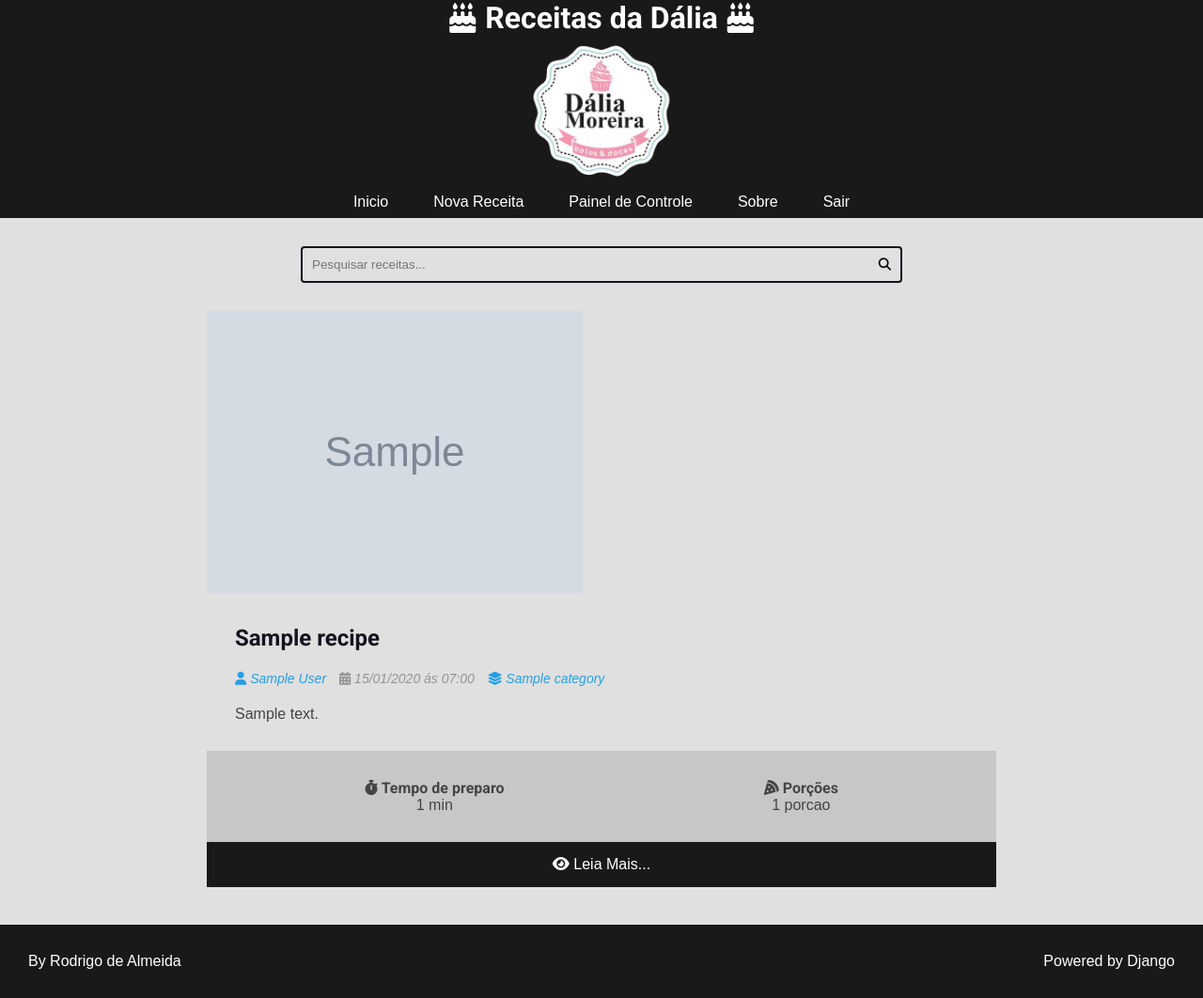
After one commit to lordrodrigoo/Receitas-confeitaria, a Django app: template recipes/templates/recipes/pages/recipe-view.html in a window 1280 px wide. The commit adds this page. Shown: the whole page at 94% size. Run offline with Django 5.2, Linux system fonts and the light colour scheme; the template is opened without the code that fills it: values that come from a table or form of the project are taken from there, others are empty; tables that the repository leaves empty hold one stand-in row (values such as "Sample post"); grey boxes marked "Sample" are stand-in pictures.

Commit message:
Ajusted layolt and configuring some methods on class Recipe

```diff
--- /dev/null
+++ b/base_static/global/css/menu.css
@@ -0,0 +1,103 @@
+/* MENU  */
+.menu-content {
+    display: flex;
+    flex-direction: row;
+    align-items: center;
+    justify-content: center;
+    gap: 1.6rem;
+}
+
+.menu-nav {
+  display: flex;
+    flex-direction: row;
+    align-items: center;
+    gap: 24px;
+}
+
+.menu-nav a {
+    font-size: 1.6rem;
+    color: var(--color-white);
+    text-decoration: none;
+    font-weight: 500;
+    padding: 0.8rem 1.2rem;
+}
+
+.menu-nav a:hover {
+    color: var(--color-primary-hover);
+    transition: color 0.3s ease;
+}
+
+.button-close-menu {
+    display: none;
+}
+
+.button-show-menu {
+    display: none;
+}
+
+/* MENU LEFT MOBILE */
+@media screen and (max-width: 600px) {
+
+    .button-show-menu {
+        display: flex;
+        display: visible;
+        position: absolute;
+        top: 10rem;
+        left: 20px;
+        background: none;
+        border: none;
+        color: var(--color-primary-hover);
+        font-size: 3rem;
+        cursor: pointer;
+    }
+
+    .button-close-menu {
+        display: flex;
+        display: visible;
+        position: absolute;
+        top: 2rem;
+        right: 2rem;
+        background: none;
+        border: none;
+        color: var(--color-primary-hover);
+        font-size: 3rem;
+        cursor: pointer;
+    }
+
+    .menu-nav {
+        flex-direction: column;
+        align-items: flex-start;
+        padding: 2rem;
+        gap: 1.6rem;
+    }
+
+    .menu-nav a:hover {
+        color: var(--color-primary-hover);
+        transition: color 0.3s ease;
+    }
+
+
+    .menu-container {
+    position: fixed;
+    top: 0;
+    left: 0;
+    width: 0;
+    max-width: 260px;
+    height: 100%;
+    background-color: rgba(0, 0, 0, 0.8);
+    backdrop-filter: blur(5px);
+    transform: translateX(-100%);
+    transition: transform 0.3s ease-in-out, width 0.3s;
+    z-index: 1000;
+    overflow-x: hidden;
+  }
+  .menu-container.menu-visible {
+      transform: translateX(0);
+      width: 260px;
+  }
+  .menu-container.menu-hidden {
+      transform: translateX(-100%);
+      width: 0;
+  }
+
+}
--- a/base_static/global/css/style.css
+++ b/base_static/global/css/style.css
@@ -86,6 +86,8 @@ a {
     background-color: var(--color-gray-9);
 }
 
+
+/* LOGO  */
 .logo-container {
   width: 20rem;
   height: 16rem;
@@ -96,116 +98,6 @@ a {
   overflow: hidden;
 }
 
-
-/* MENU  */
-.menu-content {
-    display: flex;
-    flex-direction: row;
-    align-items: center;
-    justify-content: center;
-    gap: 1.6rem;
-}
-
-.menu-nav {
-  display: flex;
-    flex-direction: row;
-    align-items: center;
-    gap: 24px;
-}
-
-.menu-nav a {
-    font-size: 1.6rem;
-    color: var(--color-white);
-    text-decoration: none;
-    font-weight: 500;
-    padding: 0.8rem 1.2rem;
-}
-
-.menu-nav a:hover {
-    color: var(--color-primary-hover);
-    transition: color 0.3s ease;
-}
-
-.button-close-menu {
-    display: none;
-}
-
-.button-show-menu {
-    display: none;
-}
-
-/* MENU LEFT MOBILE */
-@media screen and (max-width: 600px) {
-
-
-
-    .button-show-menu {
-        display: flex;
-        display: visible;
-        position: fixed;
-        top: 10rem;
-        left: 20px;
-        background: none;
-        border: none;
-        color: var(--color-primary-hover);
-        font-size: 3rem;
-        cursor: pointer;
-    }
-
-    .button-close-menu {
-        display: flex;
-        display: visible;
-        position: absolute;
-        top: 2rem;
-        right: 2rem;
-        background: none;
-        border: none;
-        color: var(--color-primary-hover);
-        font-size: 3rem;
-        cursor: pointer;
-    }
-
-    .menu-nav {
-        flex-direction: column;
-        align-items: flex-start;
-        padding: 2rem;
-        gap: 1.6rem;
-    }
-
-    .menu-nav a:hover {
-        color: var(--color-primary-hover);
-        transition: color 0.3s ease;
-    }
-
-
-    .menu-container {
-    position: fixed;
-    top: 0;
-    left: 0;
-    width: 0;
-    max-width: 260px;
-    height: 100%;
-    background-color: rgba(0, 0, 0, 0.8);
-    backdrop-filter: blur(5px);
-    transform: translateX(-100%);
-    transition: transform 0.3s ease-in-out, width 0.3s;
-    z-index: 1000;
-    overflow-x: hidden;
-  }
-  .menu-container.menu-visible {
-      transform: translateX(0);
-      width: 260px;
-  }
-  .menu-container.menu-hidden {
-      transform: translateX(-100%);
-      width: 0;
-  }
-
-}
-
-
-
-/* LOGO  */
 .main-logo-img {
   width: 100%;
   height: 100%;
@@ -237,16 +129,6 @@ a {
   margin-bottom: var(--spacing-gutter-small);
 }
 
-
-.main-content {
-  padding-top: 0;
-}
-
-.main-content-list {
-  display: grid;
-  grid-template-columns: repeat(auto-fit, minmax(340px, 1fr));
-  gap: var(--spacing-gutter-large);
-}
 
 /* SEARCH */
 .search-container {
@@ -297,6 +179,162 @@ a {
 .search-form:focus-within .search-button {
   color: var(--color-primary);
 }
+
+
+/* MAIN CONTENT */
+.main-content {
+  padding-top: 0;
+}
+
+.main-content-list {
+  display: grid;
+  grid-template-columns: repeat(auto-fit, minmax(340px, 1fr));
+  gap: var(--spacing-gutter-large);
+}
+
+/* RECIPE */
+recipe {
+  background: var(--color-white);
+  box-shadow: -5px 5px 10px rgba(0, 0, 0, 0.2);
+  transform: scale(1);
+  transition: all 300ms ease-in-out;
+  border-radius: 0.4rem;
+  overflow: hidden;
+}
+
+.recipe img {
+  max-width: 100%;
+}
+
+.recipe-list-item {
+  max-width: 64rem;
+  height: fit-content;
+}
+
+.recipe-list-item:hover {
+  transform: scale(1.02);
+  box-shadow: -8px 8px 18px rgba(0, 0, 0, 0.25);
+}
+
+.recipe-title-container {
+  padding: var(--spacing-gutter-medium);
+  padding-bottom: 2rem;
+}
+
+.recipe-title-container a {
+  text-decoration: none;
+  color: var(--color-primary-dark);
+}
+
+.recipe-author {
+  padding: 0 var(--spacing-gutter-medium);
+}
+
+.recipe-content {
+  padding: var(--spacing-gutter-medium);
+  padding-top: 2rem;
+}
+
+.recipe-author-item {
+  color: var(--color-gray-4);
+  margin-right: 1rem;
+  font-style: italic;
+  font-size: 1.4rem;
+}
+
+.recipe-author a {
+  color: var(--color-primary);
+  transition: all 300ms ease-in-out;
+  text-decoration: none;
+}
+
+.recipe-author a:hover {
+  color: var(--color-primary-dark);
+}
+
+.recipe-meta-container {
+  display: flex;
+  flex-flow: row wrap;
+  padding: var(--spacing-gutter-medium);
+  background: var(--color-gray-2);
+}
+
+.recipe-meta {
+  display: flex;
+  flex-flow: column nowrap;
+  flex-shrink: 1;
+  flex-grow: 1;
+  text-align: center;
+}
+
+.recipe-meta-title {
+  font-size: 1.6rem;
+}
+
+.recipe-footer a {
+  background: var(--color-gray-9);
+  display: block;
+  color: var(--color-white);
+  text-decoration: none;
+  text-align: center;
+  padding: 1.5rem var(--spacing-gutter-medium);
+  transition: all 300ms ease-in-out;
+}
+
+.recipe-footer a:hover {
+  filter: brightness(2);
+}
+
+.main-content-detail .recipe-list-item {
+  max-width: 84rem;
+  margin: 0 auto;
+}
+
+.main-content-detail .recipe-list-item:hover {
+  transform: scale(1);
+  box-shadow: -5px 5px 15px rgba(0, 0, 0, 0.2);
+}
+
+.preparation-steps {
+  padding: var(--spacing-gutter-medium);
+}
+
+.main-footer {
+  display: flex;
+  align-items: center;
+  justify-content: space-between;
+  background: var(--color-gray-9);
+  color: var(--color-white);
+  padding: var(--spacing-gutter-large);
+}
+
+.main-footer a {
+  color: var(--color-white);
+  text-decoration: none;
+  transition: all 300ms ease-in-out;
+}
+
+.main-footer a:hover {
+  filter: brightness(0.8);
+}
+
+.preparation-steps h1,
+.preparation-steps h2,
+.preparation-steps h3,
+.preparation-steps h4,
+.preparation-steps h5,
+.preparation-steps h6,
+.preparation-steps p,
+.preparation-steps pre {
+  margin: 2rem 0;
+}
+
+.preparation-steps ol,
+.preparation-steps ul {
+  margin: 2rem;
+  padding: 0 2rem;
+}
+
 
 /* GENERICS */
 .center {
--- a/base_templates/global/partials/head.html
+++ b/base_templates/global/partials/head.html
@@ -21,6 +21,7 @@
 
 <link rel="stylesheet" href="https://cdnjs.cloudflare.com/ajax/libs/font-awesome/6.4.2/css/all.min.css">
 <link href="https://fonts.googleapis.com/css2?family=Pacifico&display=swap" rel="stylesheet">
-
+<link rel="stylesheet" href="https://cdnjs.cloudflare.com/ajax/libs/font-awesome/6.4.0/css/all.min.css">
 
 <link rel="stylesheet" href="{% static "global/css/style.css" %}">
+<link rel="stylesheet" href="{% static "global/css/menu.css" %}">
--- /dev/null
+++ b/recipes/templates/recipes/pages/recipe-view.html
@@ -0,0 +1,9 @@
+{% extends "global/base.html" %}
+
+{% block title  %}{{recipe.title}} | {% endblock title  %}
+
+{% block content %}
+<div class="main-content main-content-detail container">
+    {% include "recipes/partials/recipe.html" %}
+</div>
+{% endblock content %}
--- a/recipes/templates/recipes/partials/recipe.html
+++ b/recipes/templates/recipes/partials/recipe.html
@@ -14,11 +14,93 @@
     </h2>
 </div>
 
-{% comment %} CATEGORY {% endcomment %}
+<div class="recipe-author">
+
+    {% if recipe.author is not None %}
+        <span class="recipe-author-item">
+            {% if recipe.author.profile %}
+                <a href="{% url 'authors:profile' recipe.author.profile.id %}">
+            {% endif %}
+
+            <i class="fas fa-user"></i>
+            {% if recipe.author.first_name %}
+                {{recipe.author.first_name}} {{recipe.author.last_name}}
+            {% else %}
+                {{recipe.author.username}}
+            {% endif %}
+
+            {% if recipe.author.profile %}
+                </a>
+            {% endif %}
+        </span>
+    {% endif %}
+
+
+    <span class="recipe-author-item">
+        <i class="fas fa-calendar-alt"></i>
+        {{recipe.created_at|date:"d/m/Y"}} ás {{recipe.created_at|date:"H:i"}}
+    </span>
 
     {% if recipe.category is not None %}
-        <span>
-            {{ recipe.category.name }}
+        <span class="recipe-author-item">
+            <a href="{% url "recipes:category" recipe.category.id %}">
+                <i class="fas fa-layer-group"></i>
+                <span>{{recipe.category.name}}</span>
+            </a>
         </span>
     {% endif %}
 </div>
+
+<div class="recipe-content">
+    <p>{{recipe.description}}</p>
+</div>
+
+<div class="recipe-meta-container">
+    <div class="recipe-meta recipe-preparation">
+        <h3 class="recipe-meta-title"><i class="fas fa-stopwatch"></i> Tempo de preparo</h3>
+        <div class="recipe-meta-text">
+            {{recipe.preparation_time}} {{recipe.preparation_time_unit}}
+        </div>
+    </div>
+    <div class="recipe-meta recipe-servings">
+        <h3 class="recipe-meta-title"><i class="fas fa-pizza-slice"></i> Porções</h3>
+        <div class="recipe-meta-text">
+            {{recipe.servings}} {{recipe.servings_unit}}
+        </div>
+    </div>
+</div>
+
+{% if is_detail_page is not True %}
+    <footer class="recipe-footer">
+        <a class="recipe-read-more button button-dark button-full-width" href="{% url "recipes:recipe" recipe.id %}">
+            <i class="fas fa-eye"></i>
+            <span>Leia Mais...</span>
+        </a>
+    </footer>
+{% endif %}
+
+{% if is_detail_page is True %}
+    <div class="preparation-steps">
+
+    {% if recipe.preparation_steps_is_html is True %}
+        {{ recipe.preparation_steps |safe}}
+    {% else %}
+        {{ recipe.preparation_steps |linebreaksbr}}
+    {% endif %}
+
+    {% comment %} {% if recipe.tags.all %}
+        <p>
+            Tags:
+            {% for tag in recipe.tags.all %}
+                <a href="{% url "recipes:tag" tag.slug %}">
+                    {{tag.name}}
+                </a>,
+            {% endfor %}
+        </p>
+
+    {% endif %} {% endcomment %}
+
+    </div>
+{% endif %}
+
+</div>
```
Also changed, not shown: recipes/models.py (+44 -0 lines), recipes/migrations/0004_recipe_author.py (added).
